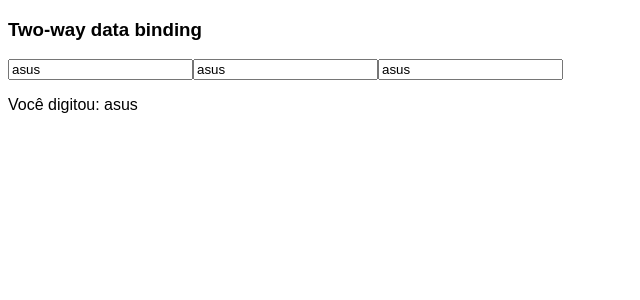
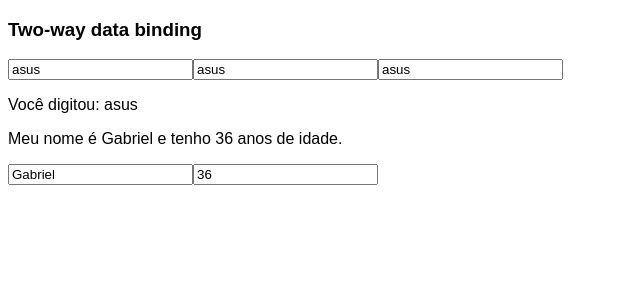
Before and after one commit to GabriellBP/Angular-course, an Angular app in the folder classes-content/class-one-data-binding/: page / in a window 1280 px wide. Shown: the top 300 px of the page, without its empty margins (0-640 px from the left). Built offline with nearby package versions, Linux system fonts and the light colour scheme.

Commit message:
step 5.3: object prop two-way bind

```diff
--- a/classes-content/class-one-data-binding/src/app/data-binding/data-binding.component.html
+++ b/classes-content/class-one-data-binding/src/app/data-binding/data-binding.component.html
@@ -81,6 +81,14 @@
 
       <p>Você digitou: {{name}}</p>
     </div>
+
+    <div>
+
+      <p>Meu nome é {{person.name}} e tenho {{person.age}} anos de idade.</p>
+
+      <input type="text" [(ngModel)]="person.name">
+      <input type="text" [(ngModel)]="person.age">
+    </div>
   </article>
 
 </section>
--- a/classes-content/class-one-data-binding/src/app/data-binding/data-binding.component.ts
+++ b/classes-content/class-one-data-binding/src/app/data-binding/data-binding.component.ts
@@ -17,6 +17,11 @@ export class DataBindingComponent implements OnInit {
   isMouseOver = false;
 
   name = "asus";
+
+  person = {
+    name: 'Gabriel',
+    age: 36
+  }
 
   constructor() { }
 
```
